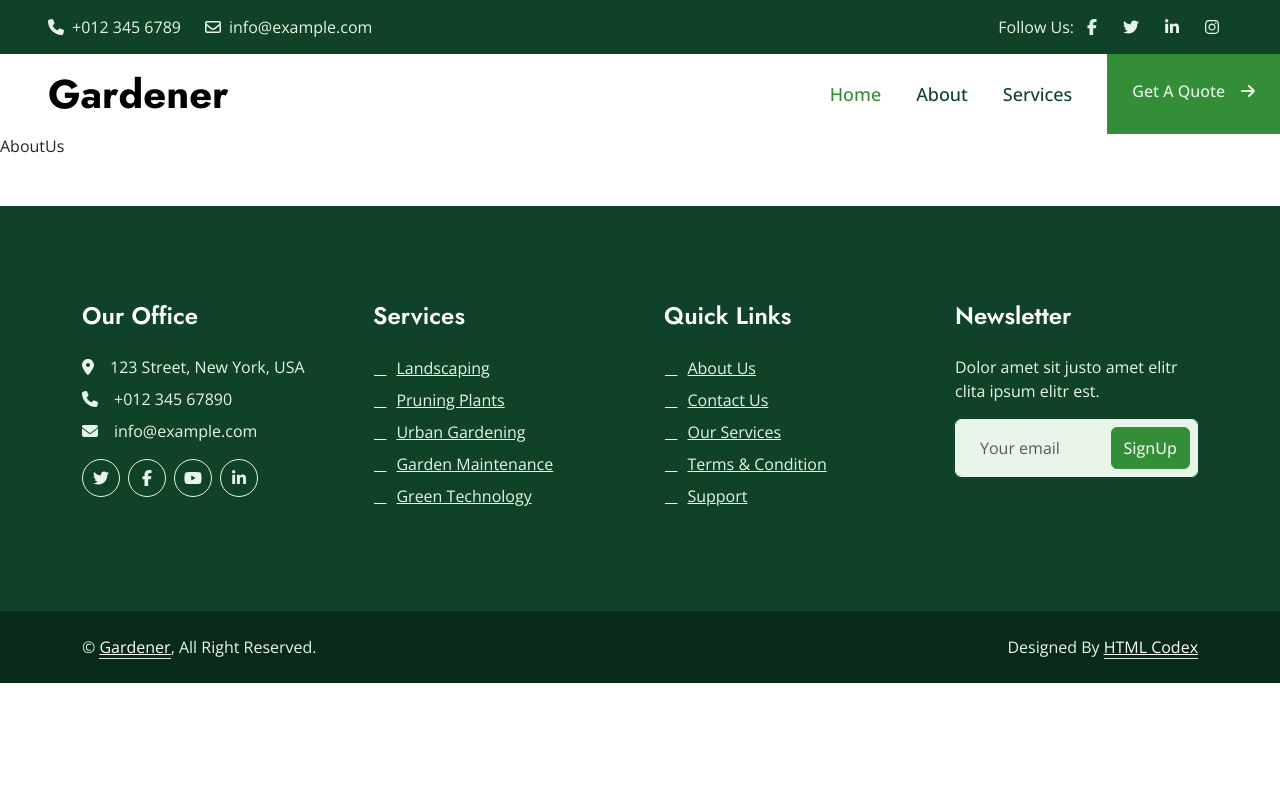
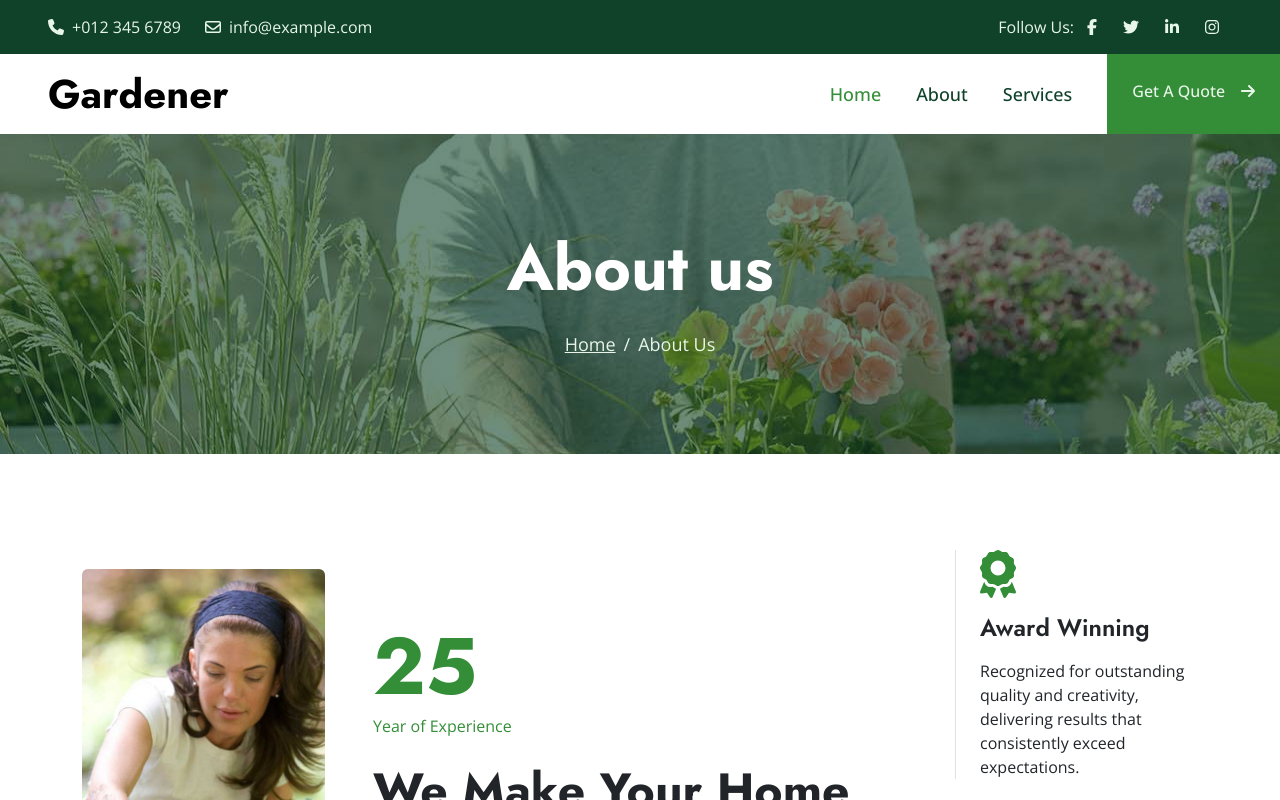
Before and after one commit to ankushshewale/gardenerWebsite, a Next.js app: page /about in a window 1280 px wide. Shown: the top 800 px of the page. Built offline with nearby package versions, Linux system fonts and the light colour scheme.

Commit message:
Added About us page

```diff
--- a/src/app/about/page.js
+++ b/src/app/about/page.js
@@ -1,9 +1,17 @@
-import React from 'react'
+import React from "react";
+import { aboutUsPageHeader, factsData } from "@/data/HomePage";
+import PageHeader from "@/components/PageHeader";
+import HomeAbout from "@/components/HomeAbout";
+import Facts from "@/components/Facts";
 
 const AboutUs = () => {
   return (
-    <div>AboutUs</div>
-  )
-}
+    <>
+      <PageHeader pageHeader={aboutUsPageHeader} />
+      <HomeAbout />
+      <Facts facts={factsData} />
+    </>
+  );
+};
 
-export default AboutUs
+export default AboutUs;
--- a/src/components/Services.js
+++ b/src/components/Services.js
@@ -8,7 +8,7 @@ const Services = ({ services }) => {
     <div className="container-xxl py-5">
       <div className="container">
         <div
-          className="text-center mx-auto wow fadeInUp"
+          className="text-center mx-auto animated fadeInUp"
           data-wow-delay="0.1s"
           style={{ maxWidth: "500px" }}
         >
@@ -17,7 +17,7 @@ const Services = ({ services }) => {
         </div>
         <div className="row g-4">
           {services.map((service) => (
-            <div key={service.title} className="col-lg-4 col-md-6 wow fadeInUp">
+            <div key={service.title} className="col-lg-4 col-md-6 animated fadeInUp">
               <div className="service-item rounded d-flex h-100">
                 <div className="service-img rounded">
                   <Image
--- a/src/data/HomePage.js
+++ b/src/data/HomePage.js
@@ -94,3 +94,20 @@ export const servicesData = [
     image: "/images/service-6.jpg",
   },
 ];
+
+
+export const servicesPageHeader = {
+  title: "Our Services",
+  breadcrumbs: [
+    { label: "Home", link: "/" },
+    { label: "Services", active: true },
+  ],
+};
+
+export const aboutUsPageHeader = {
+  title: "About us",
+  breadcrumbs: [
+    { label: "Home", link: "/" },
+    { label: "About Us", active: true },
+  ],
+};
```
Also changed, not shown: src/app/services/page.js (+1 -8 lines).
